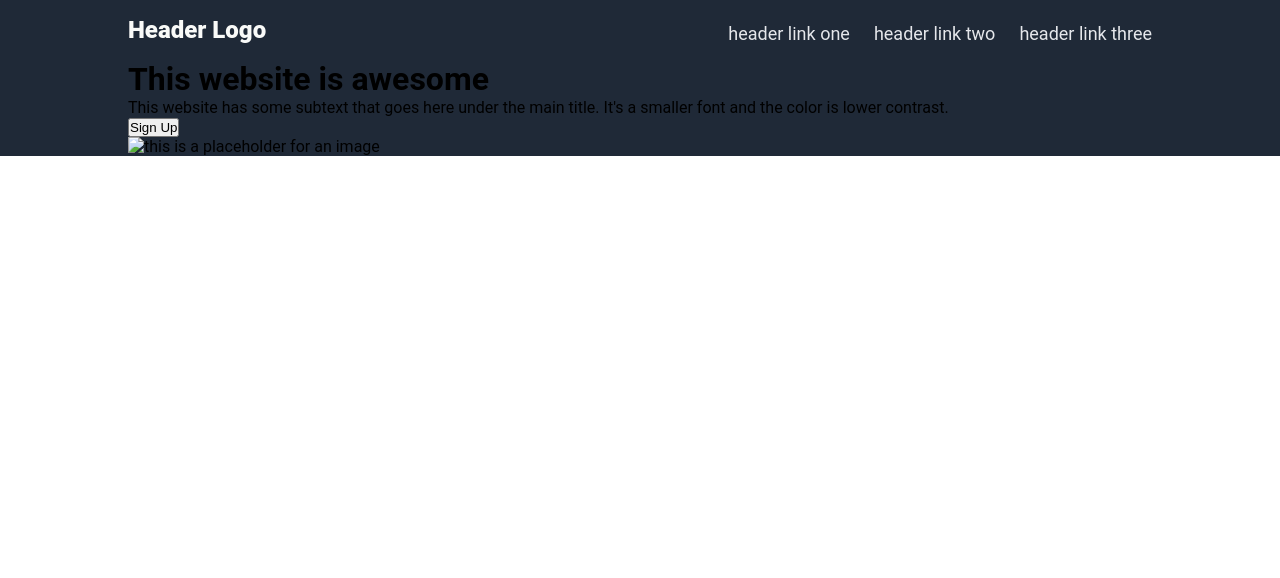
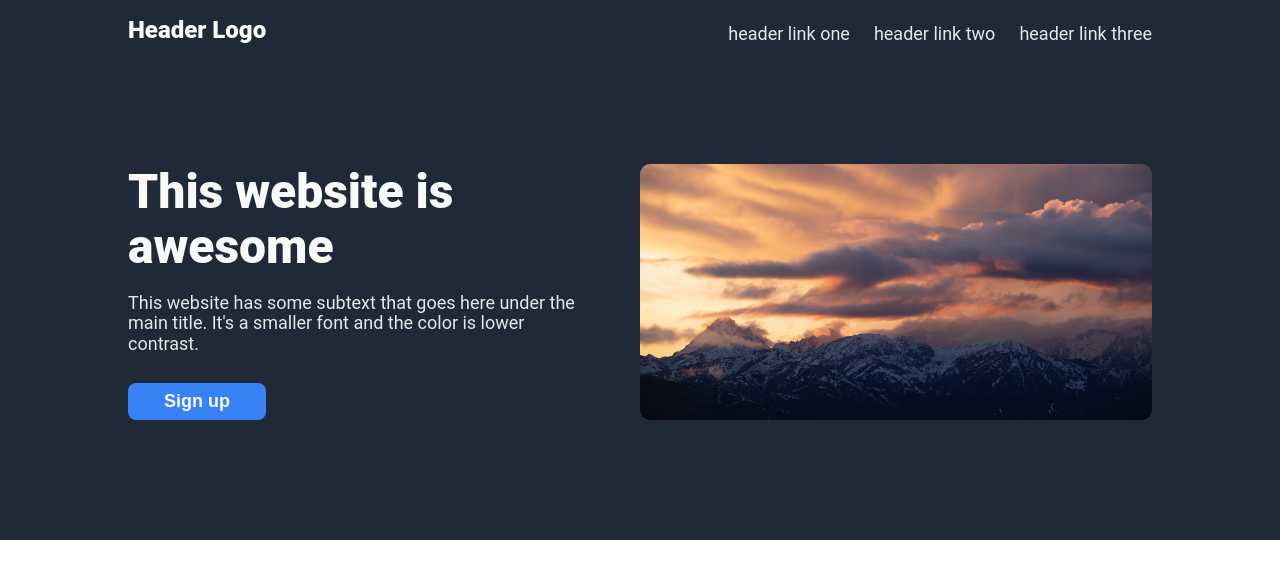
Before and after one commit to ngleb/odin-landing-page, a plain HTML site: page index.html in a window 1280 px wide. Drawn offline with Linux system fonts and the light colour scheme.

Commit message:
Add hero/header styling with photo and other fixes

```diff
--- a/index.html
+++ b/index.html
@@ -10,7 +10,7 @@
 	  <div class="container">
 		<div class="nav">
 		  <span class="logo">Header Logo</span>
-		  <ul>
+		  <ul class="links">
 			<li><a href="#">header link one</a></li>
 			<li><a href="#">header link two</a></li>
 			<li><a href="#">header link three</a></li>
@@ -18,12 +18,12 @@
 		</div>
 		<div class="hero">
 		  <div class="hero-left">
-			<h1>This website is awesome</h1>
-			<p>This website has some subtext that goes here under the main title. It's a smaller font and the color is lower contrast.</p>
-			<button>Sign Up</button>
+			<h1 class="hero-text">This website is awesome</h1>
+			<p class="hero-subtext">This website has some subtext that goes here under the main title.  It's a smaller font and the color is lower contrast.</p>
+			<button class="signup">Sign up</button>
 		  </div>
 		  <div class="image">
-			<img src="img.png" alt="this is a placeholder for an image">
+			<img src="img.jpg" class="hero-image" alt="this is a placeholder for an image">
 		  </div>
 		</div>
 	  </div>
--- a/style.css
+++ b/style.css
@@ -24,13 +24,7 @@ html {
   display: flex;
   justify-content: space-between;
   align-items: flex-end;
-  padding: 16px 0;
-}
-
-ul {
-  list-style: none;
-  display: flex;
-  gap: 24px;
+  padding-top: 16px;
 }
 
 .logo {
@@ -39,8 +33,68 @@ ul {
   color: #f9faf8;
 }
 
-a {
+.links {
+  list-style: none;
+  display: flex;
+  gap: 24px;
+}
+
+.links a {
   text-decoration: none;
+}
+
+.hero-subtext,
+.links a {
   font-size: 18px;
   color: #e5e7eb;
+
 }
+
+.hero {
+  display: flex;
+  padding: 120px 0;
+  /* align-items: center; */
+}
+
+.hero-left,
+.image {
+  flex: 1 50%;
+}
+
+.hero-left {
+  padding-right: 48px;
+  display: flex;
+  flex-direction: column;
+  justify-content: space-between;
+  align-items: flex-start;
+}
+
+.hero-text {
+  font-size: 48px;
+  font-weight: 900;
+  color: #f9faf8;
+  line-height: 1.15;
+}
+
+.hero-subtext {
+  line-height: 1.15;
+}
+
+.signup {
+  margin-top: 10px;
+  font-size: 18px;
+  background-color: #3882f6;
+  border: 0;
+  border-radius: 8px;
+  color: #f9faf8;
+  font-weight: 700;
+  padding: 8px 36px;
+}
+
+.hero-image {
+  display: block;
+  width: 100%;
+  border-radius: 10px;
+  object-fit: cover;
+  aspect-ratio: 2 / 1;
+}
```
